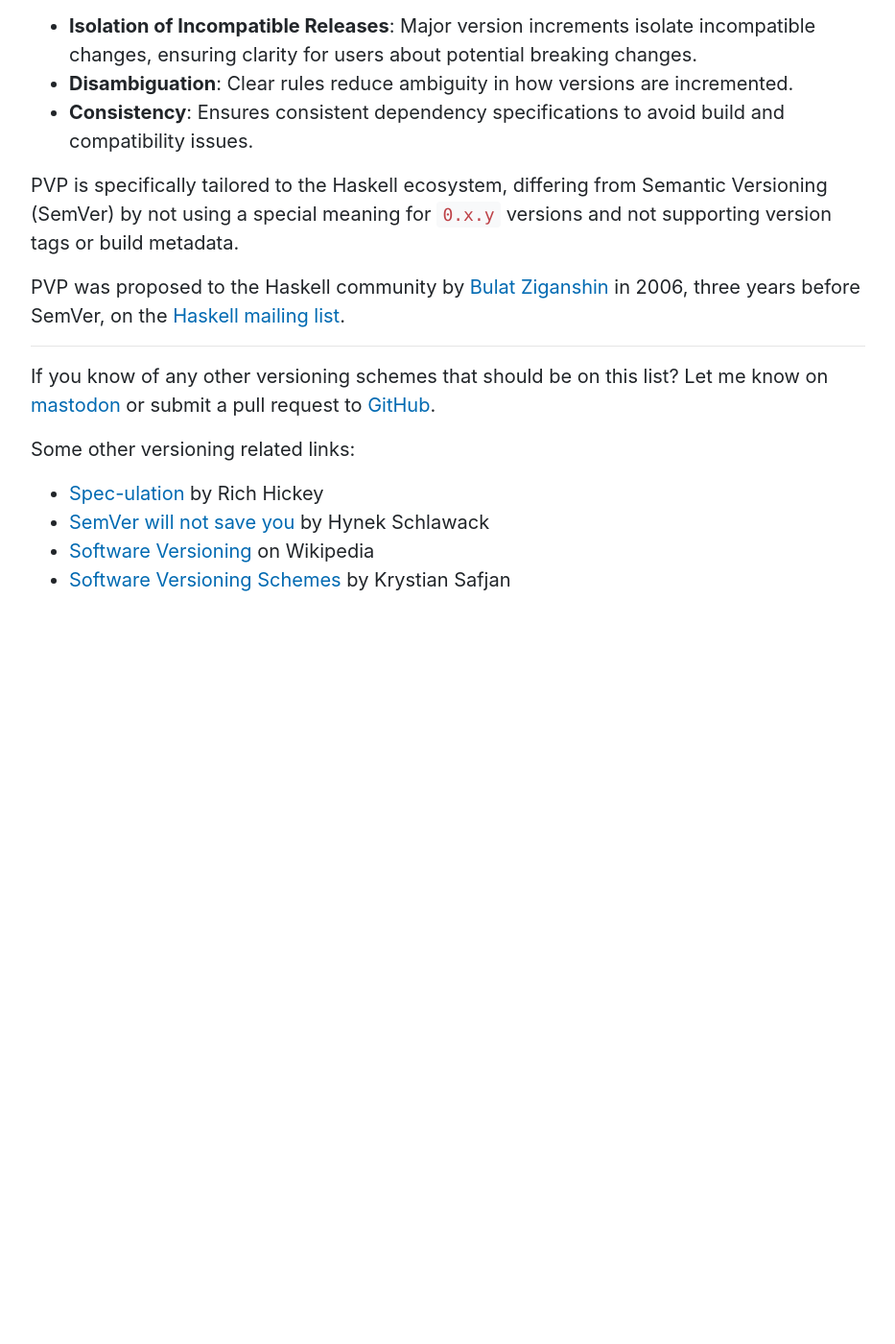
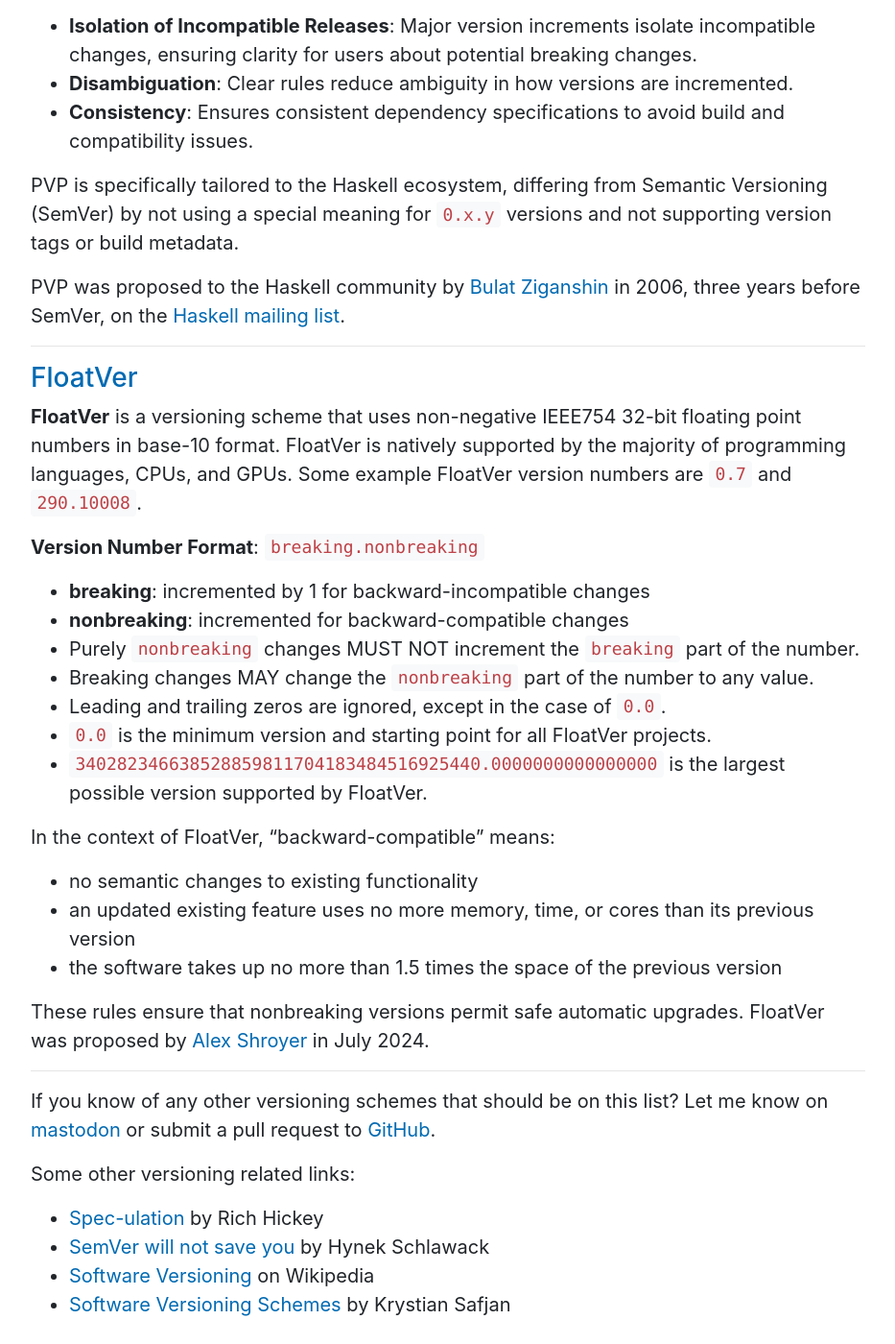
Before and after one commit to andrew/nesbitt.io, a Jekyll site: the page built from _posts/2024-06-24-from-zerover-to-semver-a-comprehensive-list-of-versioning-schemes-in-open-source.md, in a window 1280 px wide and 1400 px high, scrolled down 8631 px. Shown: the whole window at 96% size, without its empty margins (173-1106 px from the left). Built offline with Jekyll 4.4.1, drawn with Linux system fonts in a browser that asks for light colours; before the commit the page ends 9276 px from its top, so only the background shows below that.

Commit message:
Update 2024-06-24-from-zerover-to-semver-a-comprehensive-list-of-versioning-schemes-in-open-source.md
add FloatVer

```diff
--- a/_posts/2024-06-24-from-zerover-to-semver-a-comprehensive-list-of-versioning-schemes-in-open-source.md
+++ b/_posts/2024-06-24-from-zerover-to-semver-a-comprehensive-list-of-versioning-schemes-in-open-source.md
@@ -269,6 +269,28 @@ PVP was proposed to the Haskell community by [Bulat Ziganshin](https://github.co
 
 <hr>
 
+### [FloatVer](https://alexshroyer.com/posts/2024-07-01-FloatVer.html)
+
+**FloatVer** is a versioning scheme that uses non-negative IEEE754 32-bit floating point numbers in base-10 format. FloatVer is natively supported by the majority of programming languages, CPUs, and GPUs. Some example FloatVer version numbers are `0.7` and `290.10008`.
+
+**Version Number Format**: `breaking.nonbreaking`
+- **breaking**: incremented by 1 for backward-incompatible changes
+- **nonbreaking**: incremented for backward-compatible changes
+- Purely `nonbreaking` changes MUST NOT increment the `breaking` part of the number.
+- Breaking changes MAY change the `nonbreaking` part of the number to any value.
+- Leading and trailing zeros are ignored, except in the case of `0.0`.
+- `0.0` is the minimum version and starting point for all FloatVer projects.
+- `340282346638528859811704183484516925440.0000000000000000` is the largest possible version supported by FloatVer.
+
+In the context of FloatVer, "backward-compatible" means:
+- no semantic changes to existing functionality
+- an updated existing feature uses no more memory, time, or cores than its previous version
+- the software takes up no more than 1.5 times the space of the previous version
+
+These rules ensure that nonbreaking versions permit safe automatic upgrades. FloatVer was proposed by [Alex Shroyer](https://github.com/hoosierEE/) in July 2024.
+
+<hr>
+
 If you know of any other versioning schemes that should be on this list? Let me know on [mastodon](https://mastodon.social/@andrewnez) or submit a pull request to [GitHub](https://github.com/andrew/nesbitt.io/blob/master/_posts/2024-06-24-from-zerover-to-semver-a-comprehensive-list-of-versioning-schemes-in-open-source.md).
 
 Some other versioning related links:
```
